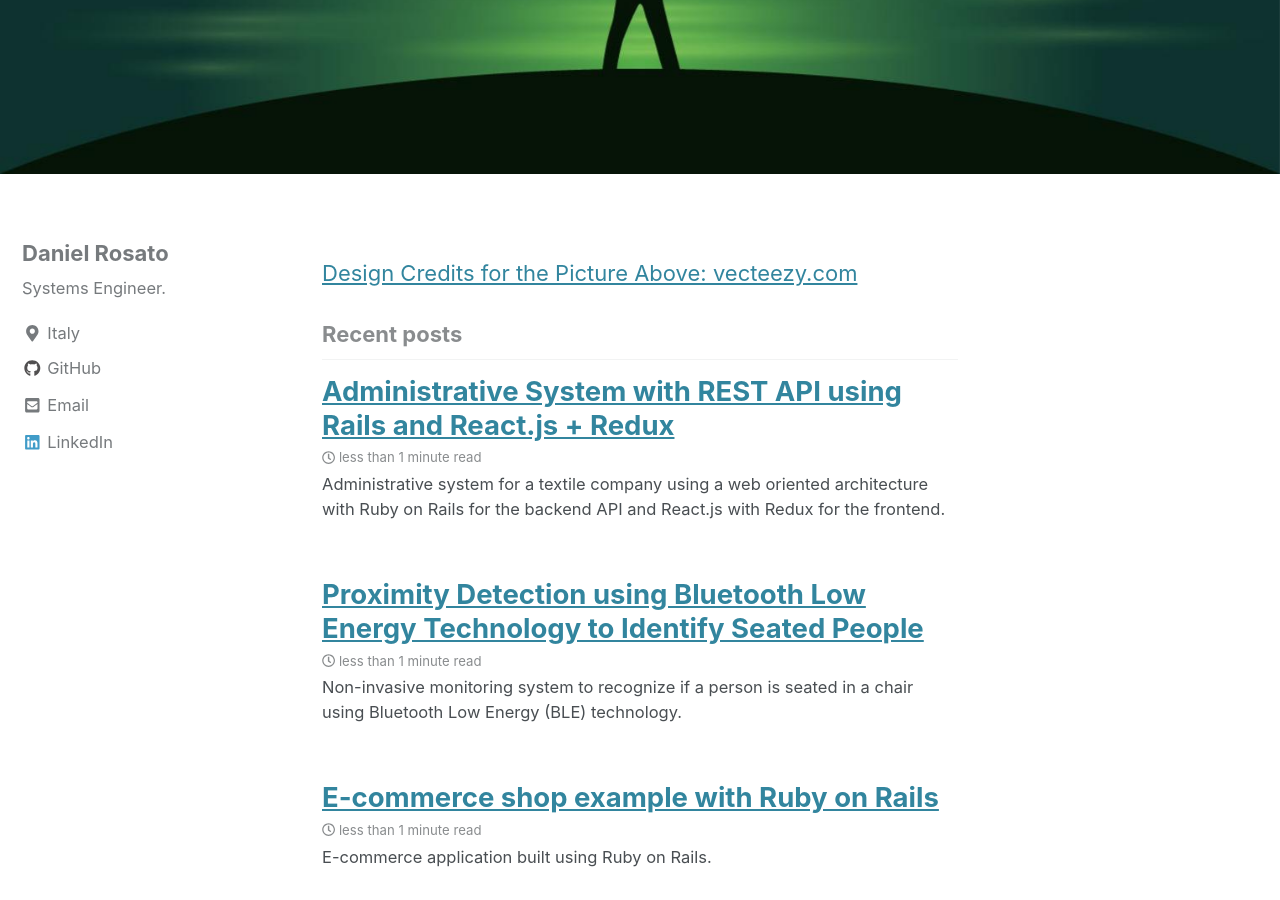
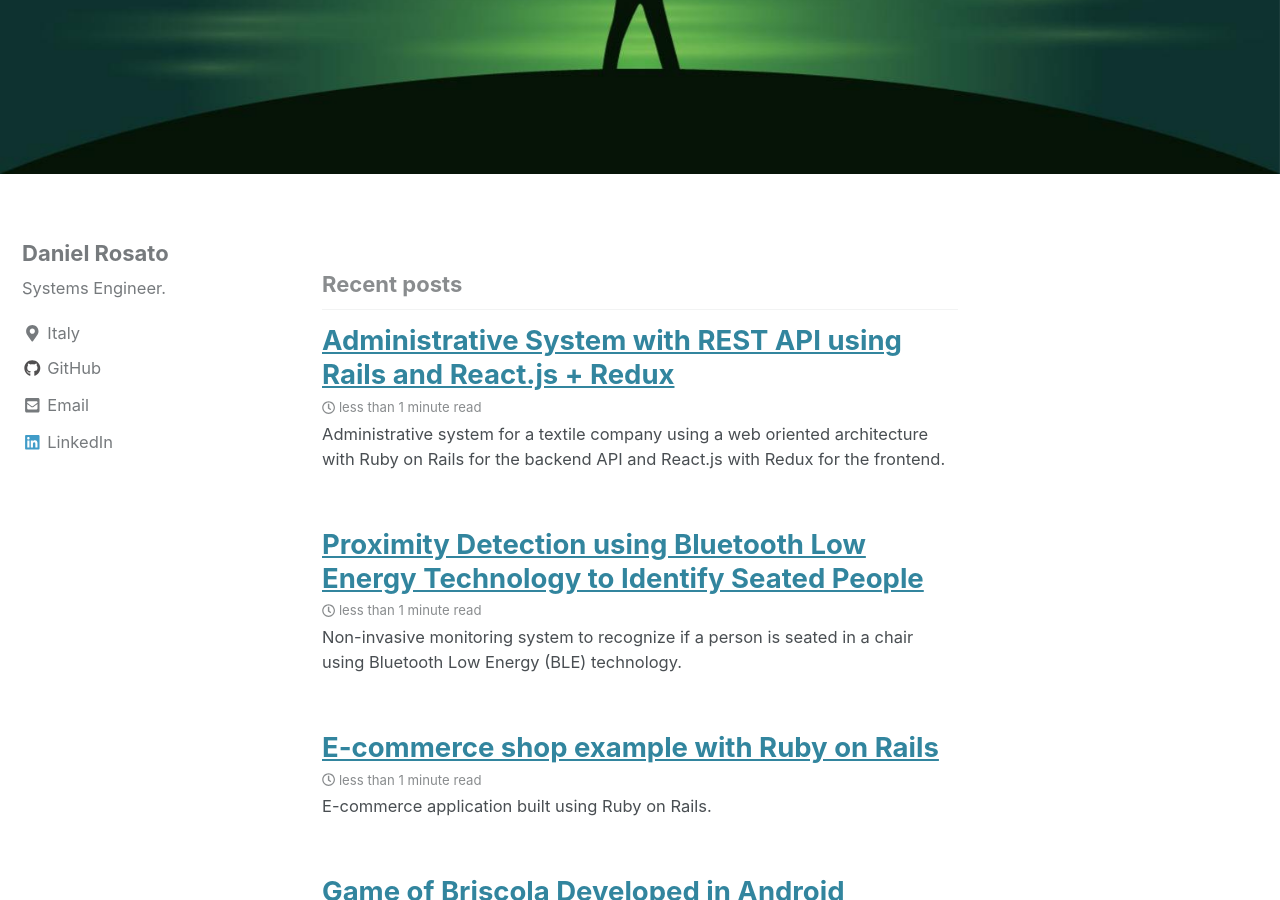
Before and after one commit to danielRM88/danielRM88.github.io, a Jekyll site: the page built from index.html, in a window 1280 px wide and 900 px high, scrolled down 738 px. Built offline with Jekyll 4.4.1, drawn with Linux system fonts in a browser that asks for light colours; cached includes are drawn as plain includes; nearby versions of some CDN libraries; the list of posts is cut into pages by our own code; some of the changed text lies outside the part shown.

Commit message:
changed layout

```diff
--- a/_includes/footer.html
+++ b/_includes/footer.html
@@ -16,4 +16,4 @@
   </ul>
 </div>
 
-<div class="page__footer-copyright">&copy; {{ site.time | date: '%Y' }} {{ site.name | default: site.title }}. {{ site.data.ui-text[site.locale].powered_by | default: "Powered by" }} <a href="https://jekyllrb.com" rel="nofollow">Jekyll</a> &amp; <a href="https://mademistakes.com/work/minimal-mistakes-jekyll-theme/" rel="nofollow">Minimal Mistakes</a>.</div>
+<div class="page__footer-copyright">&copy; {{ site.time | date: '%Y' }} {{ site.name | default: site.title }}. {{ site.data.ui-text[site.locale].powered_by | default: "Powered by" }} <a href="https://jekyllrb.com" rel="nofollow">Jekyll</a> &amp; <a href="https://mademistakes.com/work/minimal-mistakes-jekyll-theme/" rel="nofollow">Minimal Mistakes</a>. <a rel="nofollow" target="_blank" href="https://www.vecteezy.com">Design Credits for the Header Image of the Northern Lights: vecteezy.com</a></div>
--- a/index.html
+++ b/index.html
@@ -4,5 +4,3 @@
 header:
   image: "/images/about.jpg"
 ---
-
-<a rel="nofollow" target="_blank" href="https://www.vecteezy.com">Design Credits for the Picture Above: vecteezy.com</a>
```
